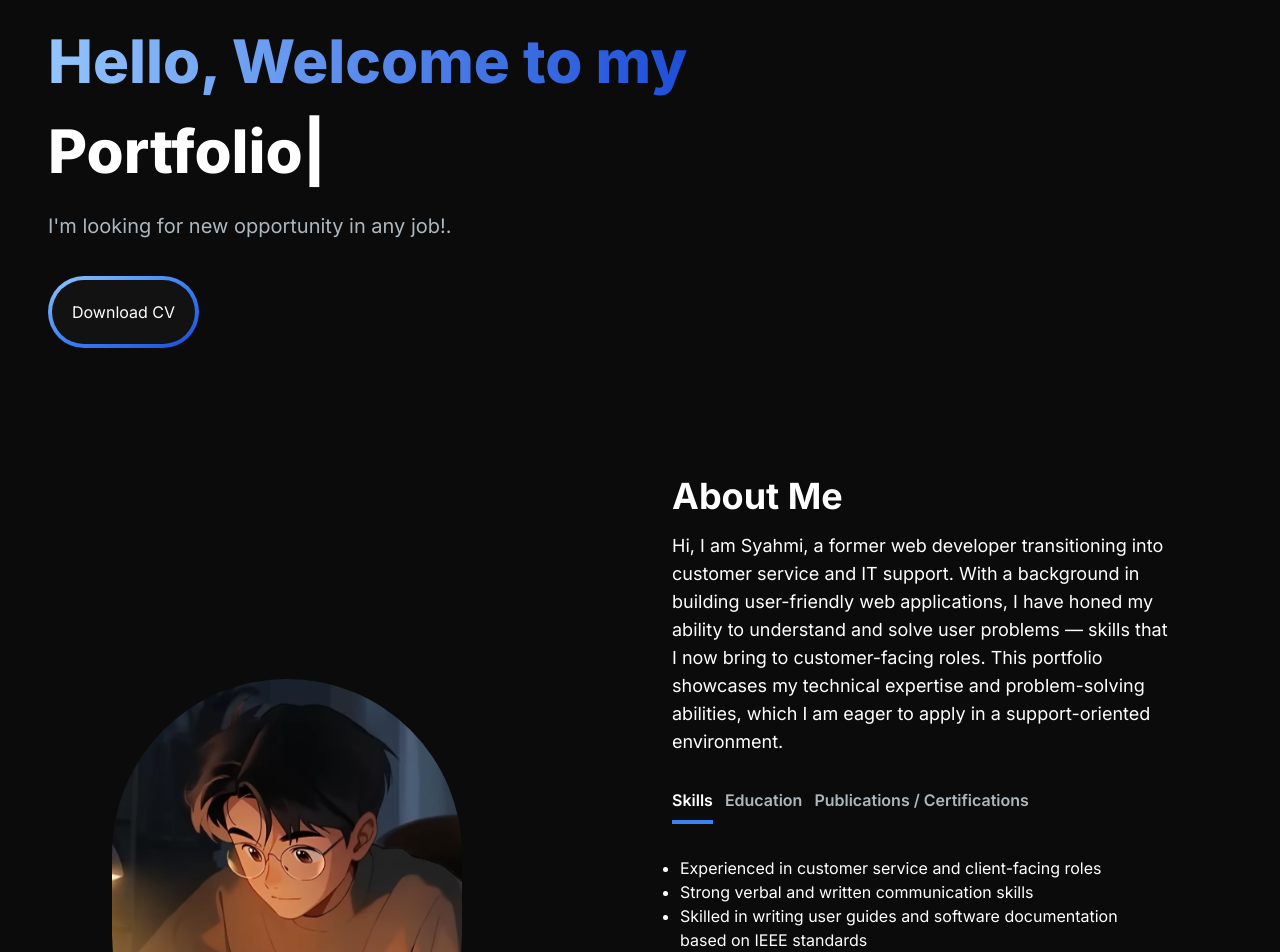
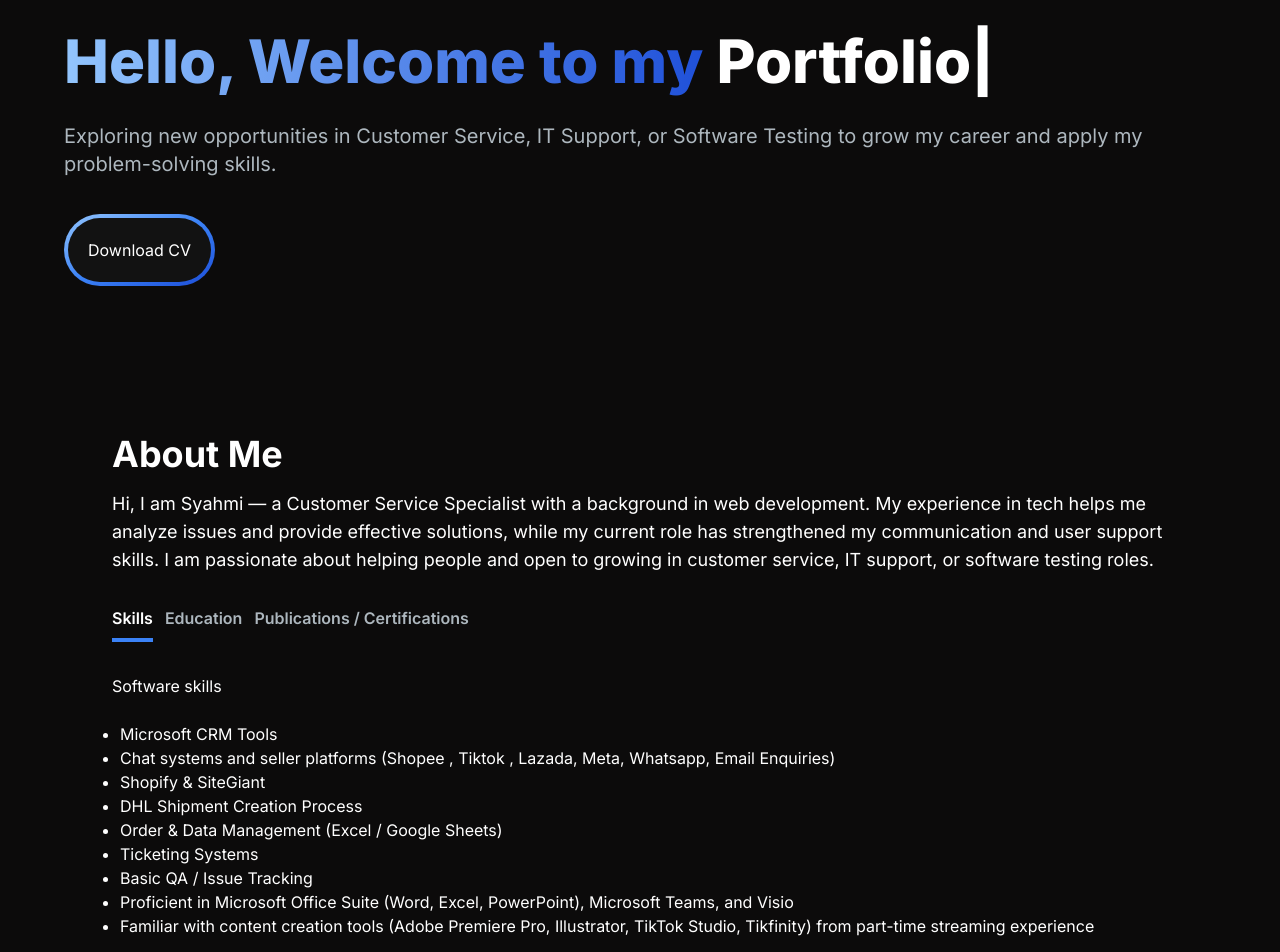
Before and after one commit to syahmimokhtar/mie-portfolio, a Next.js app: page / in a window 1280 px wide. Shown: the part 160-1112 px from the top of the page. Built offline with nearby package versions, Linux system fonts and the light colour scheme.

Commit message:
edit portfolio 2025

```diff
--- a/src/app/components/AboutSection.jsx
+++ b/src/app/components/AboutSection.jsx
@@ -19,18 +19,36 @@ const TAB_DATA = [
           <img src="/images/techs/next-js.png"  className=' transition-transform duration-300 transform hover:-translate-y-2 hover:scale-105  relative w-full h-full' />
       </div> */}
 
+
+
+
+          <p>Software skills </p><br></br>
+
            <ul className="list-disc pl-2">
-            <li>Experienced in customer service and client-facing roles</li>
-            <li>Strong verbal and written communication skills</li>
-            <li>Skilled in writing user guides and software documentation based on IEEE standards</li>
+              <li>Microsoft CRM Tools</li>
+              <li>Chat systems and seller platforms (Shopee , Tiktok , Lazada, Meta, Whatsapp, Email Enquiries) </li>
+              <li>Shopify & SiteGiant </li>
+              <li>DHL Shipment Creation Process</li>
+              <li>Order & Data Management (Excel / Google Sheets)</li>
+              <li>Ticketing Systems</li>
+              <li>Basic QA / Issue Tracking</li>
               <li>Proficient in Microsoft Office Suite (Word, Excel, PowerPoint), Microsoft Teams, and Visio</li>
+              <li>Familiar with content creation tools (Adobe Premiere Pro, Illustrator, TikTok Studio, Tikfinity) from part-time streaming experience</li>
+
+            </ul><br></br>
+
+
+          <p>Technical Skills </p><br></br>
+
+           <ul className="list-disc pl-2">
                 <li>Knowledgeable in software testing techniques: Boundary-Value Analysis, Black Box Testing, Postman, Manual Testing</li>
-            <li>Familiar with content creation tools (Adobe Premiere Pro, Illustrator, TikTok Studio, Tikfinity) from part-time streaming experience</li>
+                <li>Experienced in JavaScript and front-end technologies (HTML, CSS, jQuery, Tailwind CSS, Material UI)</li>
                 <li>Proficient in wireframing and UI/UX design using tools like Figma, Axure RP, Canva, Justinmind, and Wix</li>
-            <li>Experienced in JavaScript and front-end technologies (HTML, CSS, jQuery, Tailwind CSS, Material UI)</li>
                 <li>Proficient in React and Next.js for building dynamic user interfaces</li>
                 <li>Experienced with Jira for task management, issue tracking, and team collaboration in Agile environments</li>
+                <li>Skilled in writing user guides and software documentation based on IEEE standards</li>
             </ul>
+
 
       </>
 
@@ -76,15 +94,17 @@ const AboutSection = () => {
 
   return (
     <section className="text-white" id="about">
-      <div className="md:grid md:grid-cols-2 gap-8 items-center py-8 px-4 xl:gap-16 sm:py-16 xl:px-16">
-        <Image alt="logo" className="rounded-full" src="/images/aboutMe.png" width={350} height={300} />
+      {/* <div className="md:grid md:grid-cols-2 gap-8 items-center py-8 px-4 xl:gap-16 sm:py-16 xl:px-16"> */}
+        <div className="py-8 px-4 sm:py-16 xl:px-16">
+
+        {/* <Image alt="logo" className="rounded-full" src="/images/aboutMe.png" width={350} height={300} /> */}
         <div className="mt-4 md:mt-0 text-left flex flex-col h-full">
           <h2 className="text-4xl font-bold text-white mb-4">About Me</h2>
           <p className="text-base lg:text-lg">
+             Hi, I am Syahmi — a Customer Service Specialist with a background in web development.
+             My experience in tech helps me analyze issues and provide effective solutions, while my current role has strengthened my communication and user support skills.
+             I am passionate about helping people and open to growing in customer service, IT support, or software testing roles.
 
-            Hi, I am Syahmi, a former web developer transitioning into customer service and IT support. With a background in building user-friendly web applications,
-            I have honed my ability to understand and solve user problems — skills that I now bring to customer-facing roles.
-            This portfolio showcases my technical expertise and problem-solving abilities, which I am eager to apply in a support-oriented environment.
           </p>
           <div className="flex flex-row justify-start mt-8">
             <TabButton
--- a/src/app/components/EmailSection.jsx
+++ b/src/app/components/EmailSection.jsx
@@ -118,9 +118,9 @@ const EmailSection = () => {
           best to get back to you!
         </p>
         <div className="socials flex flex-row gap-2">
-          <Link target="_blank" href="https://github.com/syahmimokhtar">
+          {/* <Link target="_blank" href="https://github.com/syahmimokhtar">
             <Image src={GithubIcon} alt="Github Icon" />
-          </Link>
+          </Link> */}
           <Link target="_blank" href="https://www.linkedin.com/in/muhammad-syahmi-118458189/">
             <Image src={LinkedinIcon} alt="Linkedin Icon" />
           </Link>
--- a/src/app/components/HeroSection.jsx
+++ b/src/app/components/HeroSection.jsx
@@ -36,7 +36,9 @@ const HeroSection = () => {
 
   return (
     <section className="lg:py-16 ">
-      <div className="grid grid-cols-1 sm:grid-cols-12">
+
+        <div className="flex flex-col items-center text-center sm:text-left px-4">
+      {/* <div className="grid grid-cols-1 sm:grid-cols-12"> */}
         <motion.div initial={{opacity:0   , scale:0.5}}
           animate={{opacity:1,  scale:1}}
           transition={{duration:0.5}}
@@ -46,24 +48,24 @@ const HeroSection = () => {
 
           <h1 className="text-white mb-4 text-4xl sm:text-5xl lg:text-6xl lg:leading-normal font-extrabold">
             <span className="text-transparent bg-clip-text bg-gradient-to-r from-blue-300 to-blue-700">
-              Hello, Welcome to my
-            </span>
+                Hello, Welcome to my&nbsp;
+              </span>
+              <span className="text-white">
+                <TypeAnimation
+                  sequence={['Portfolio', 2000]}
+                  wrapper="span"
+                  speed={50}
+                  style={{ fontSize: '60px', display: 'inline-block' }}
+                  repeat={Infinity}
+                />
+              </span>
+
             <br></br>
-            <TypeAnimation
-              sequence={[
-                'Portfolio',
-                2000,
 
-              ]}
-              wrapper="span"
-              speed={50}
-              style={{ fontSize: '60px', display: 'inline-block' }}
-              repeat={Infinity}
-            />
 
           </h1>
           <p className="text-[#ADB7BE] text-lg mb-6 lg:text-xl">
-              I&apos;m looking for new opportunity in any job!.
+             Exploring new opportunities in Customer Service, IT Support, or Software Testing to grow my career and apply my problem-solving skills.
           </p>
           <div>
             {/* <button className="px-1 py-1 w-full sm:w-fit  rounded-full mr-4 bg-gradient-to-br from-blue-300 via-blue-500 to-blue-700 hover:bg-slate-200 text-white">
--- a/src/app/components/ProjectSection.jsx
+++ b/src/app/components/ProjectSection.jsx
@@ -29,7 +29,7 @@ const ProjectSection = () => {
     {
       id: 3,
       title: "ValorantMie",
-      description: `Welcome to ValorantMie, your ultimate destination for all things in Valorant! Dive into our comprehensive info repository of agent profiles, weapons and much more!
+      description: `Welcome to ValorantMie — born from my love for Valorant and all things gaming. Turning my passion for clutch plays and chaotic fun into a website packed with Valorant goodness.
       All powered by the latest development crafted using Next.js , Tailwind CSS , React.`,
       image: "/images/projects/valorantmie/valorantMie.png",
       tag: ["All", "Web"],
```
Lines whose indentation alone changed are shown as unchanged.
